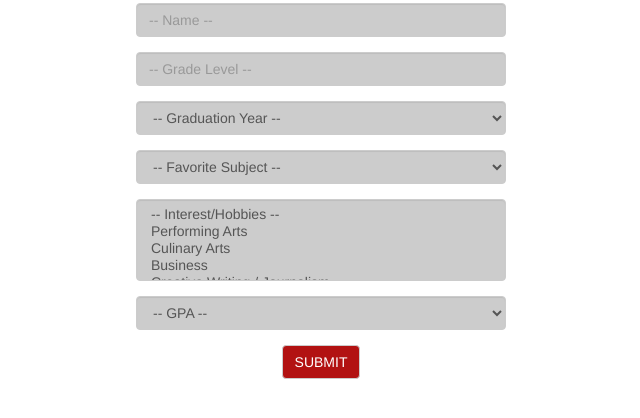
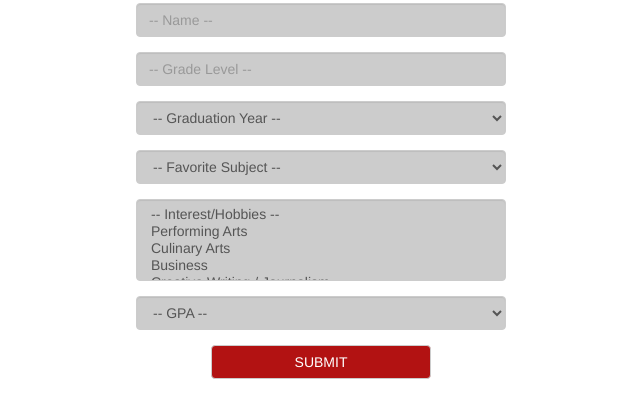
Before and after one commit to ratpois0n/accessit2, a plain HTML site: page profile.html in a window 1280 px wide. Shown: the part 90-508 px from the top of the page, without its empty margins (319-959 px from the left). Drawn offline with Linux system fonts and the light colour scheme; a script that the page names is missing.

```diff
--- a/profile.html
+++ b/profile.html
@@ -78,7 +78,7 @@
 				</select>
 			  </div>
 			  <div class="form-group center">
-				<button type="submit" class="btn btn-default red">Submit</a>
+				<a href="search.html" class="btn btn-default red">Submit</a>
 			  </div>
 			</form>
 
```
